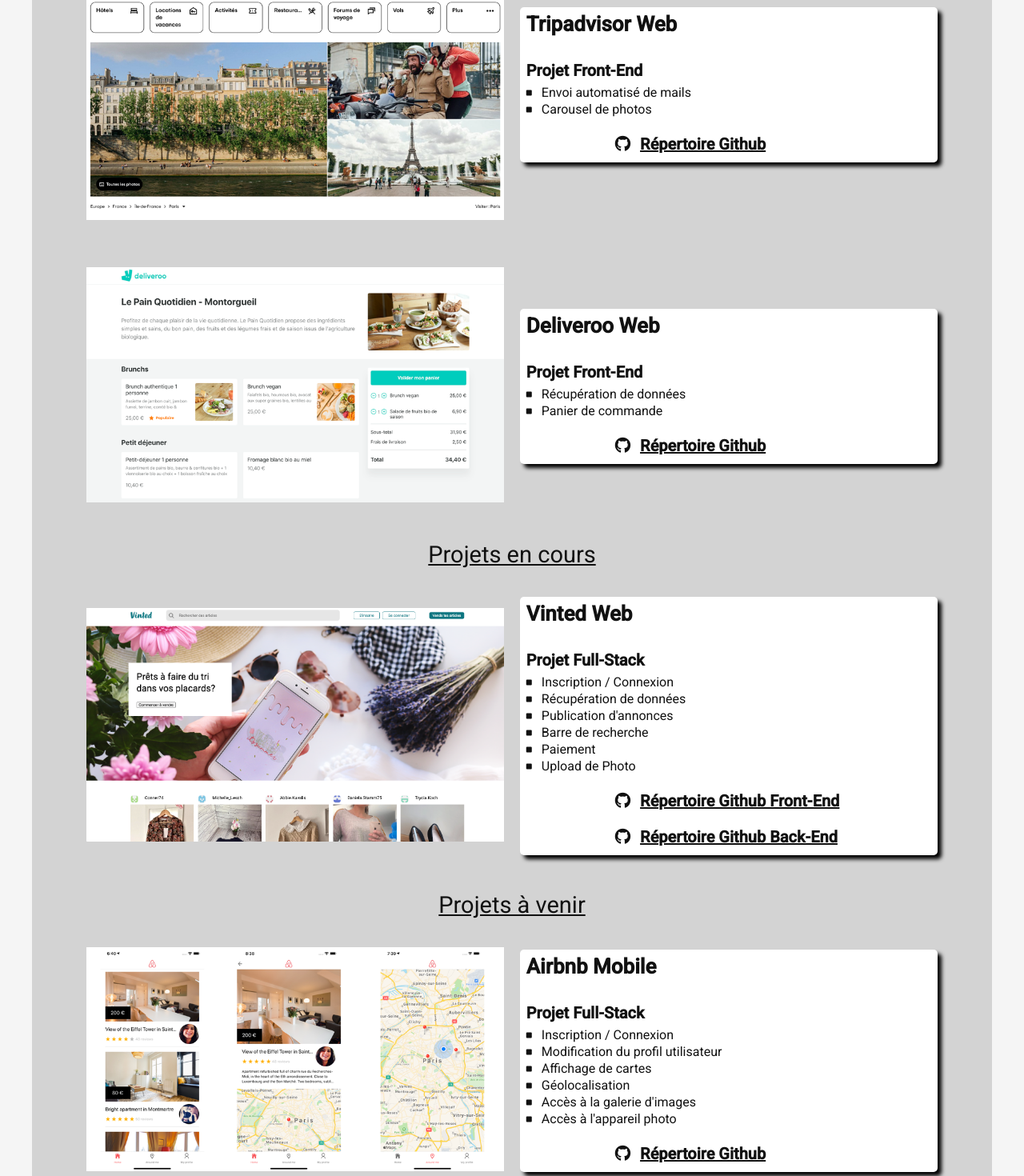
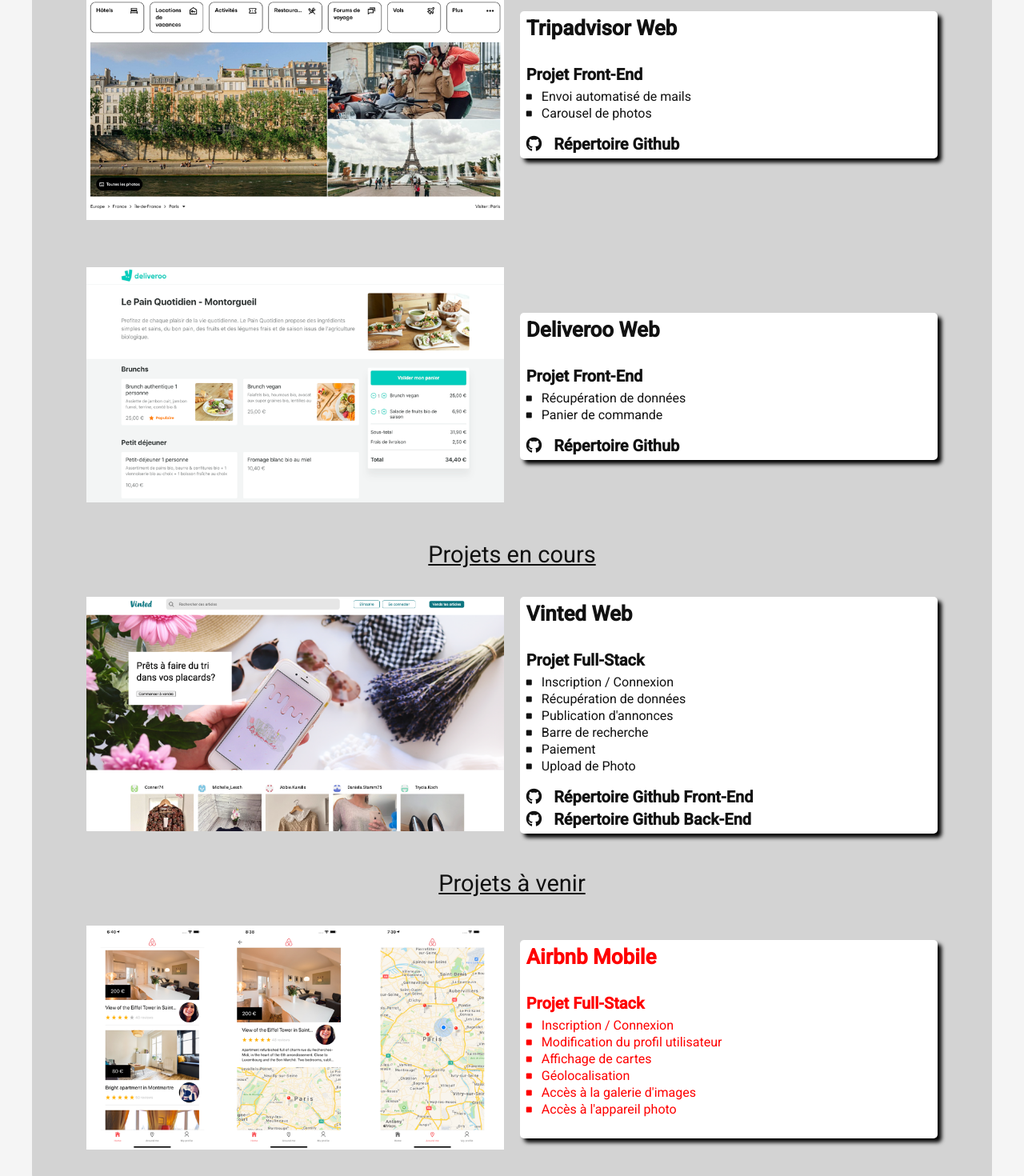
Before and after one commit to Gregoire-Paulay/My-Portfolio, a React (Vite) app: page /projects in a window 1280 px wide. Shown: the part 388-1858 px from the top of the page at 80% size. Built offline with nearby package versions, Linux system fonts and the light colour scheme; the HTML template or start-up script is replaced by a standard one.

Commit message:
Modif CSS léger page projets

```diff
--- a/src/App.css
+++ b/src/App.css
@@ -336,6 +336,9 @@
 .my-Project img {
   width: 100%;
 }
+.my-Project img:hover {
+  opacity: 0.8;
+}
 .my-Project > h3 {
   margin-top: 40px;
   text-decoration: underline;
@@ -346,13 +349,23 @@
 }
 .github {
   font-size: 20px;
-  margin-top: 25px;
+  margin-top: 20px;
   display: flex;
+  flex-direction: column;
   justify-content: center;
+  gap: 8px;
+}
+.github a:hover {
+  text-decoration: underline;
+}
+.github > div {
+  display: flex;
+  gap: 15px;
 }
 .github a {
   color: var(--dark);
   font-weight: bold;
+  text-decoration: none;
 }
 
 /* ------ Section Finished ------- */
@@ -435,6 +448,7 @@
   padding: 8px;
   border-radius: 5px;
   box-shadow: 5px 5px 5px 0px #000000;
+  color: red;
 }
 .coming-soon p {
   display: flex;
--- a/src/page/Projects.jsx
+++ b/src/page/Projects.jsx
@@ -30,12 +30,14 @@
                 <p>
                   <i className="fa-solid fa-square"></i>Carousel de photos
                 </p>
-                <p className="github">
+                <div className="github">
+                  <div>
                     <i className="fa-brands fa-github"></i>
                     <a href="https://github.com/Gregoire-Paulay/Tripadvisor-Integration">
                       Répertoire Github
                     </a>
-                </p>
+                  </div>
+                </div>
               </div>
             </div>
 
@@ -52,12 +54,14 @@
                 <p>
                   <i className="fa-solid fa-square"></i>Panier de commande
                 </p>
-                <p className="github">
+                <div className="github">
+                  <div>
                     <i className="fa-brands fa-github"></i>
                     <a href="https://github.com/Gregoire-Paulay/Deliveroo-frontend">
                       Répertoire Github
                     </a>
-                </p>
+                  </div>
+                </div>
               </div>
             </div>
           </section>
@@ -89,18 +93,21 @@
                 <p>
                   <i className="fa-solid fa-square"></i>Upload de Photo
                 </p>
-                <p className="github">
+
+                <div className="github">
+                  <div>
                     <i className="fa-brands fa-github"></i>
                     <a href="https://github.com/Gregoire-Paulay/Vinted-Front">
                       Répertoire Github Front-End
                     </a>
-                </p>
-                <p className="github">
+                  </div>
+                  <div>
                     <i className="fa-brands fa-github"></i>
                     <a href="https://github.com/Gregoire-Paulay/Vinted-BackEnd">
                       Répertoire Github Back-End
                     </a>
-                </p>
+                  </div>
+                </div>
               </div>
             </div>
           </section>
@@ -134,12 +141,14 @@
                 <p>
                   <i className="fa-solid fa-square"></i>Accès à l'appareil photo
                 </p>
-                <p className="github">
-                  <i className="fa-brands fa-github"></i>
+                <div className="github">
+                  <div>
+                    {/* <i className="fa-brands fa-github"></i>
                     <a href="https://github.com/Gregoire-Paulay/">
                       Répertoire Github
-                  </a>
-                </p>
+                    </a> */}
+                  </div>
+                </div>
               </div>
             </div>
           </section>
```
Lines whose indentation alone changed are shown as unchanged.
